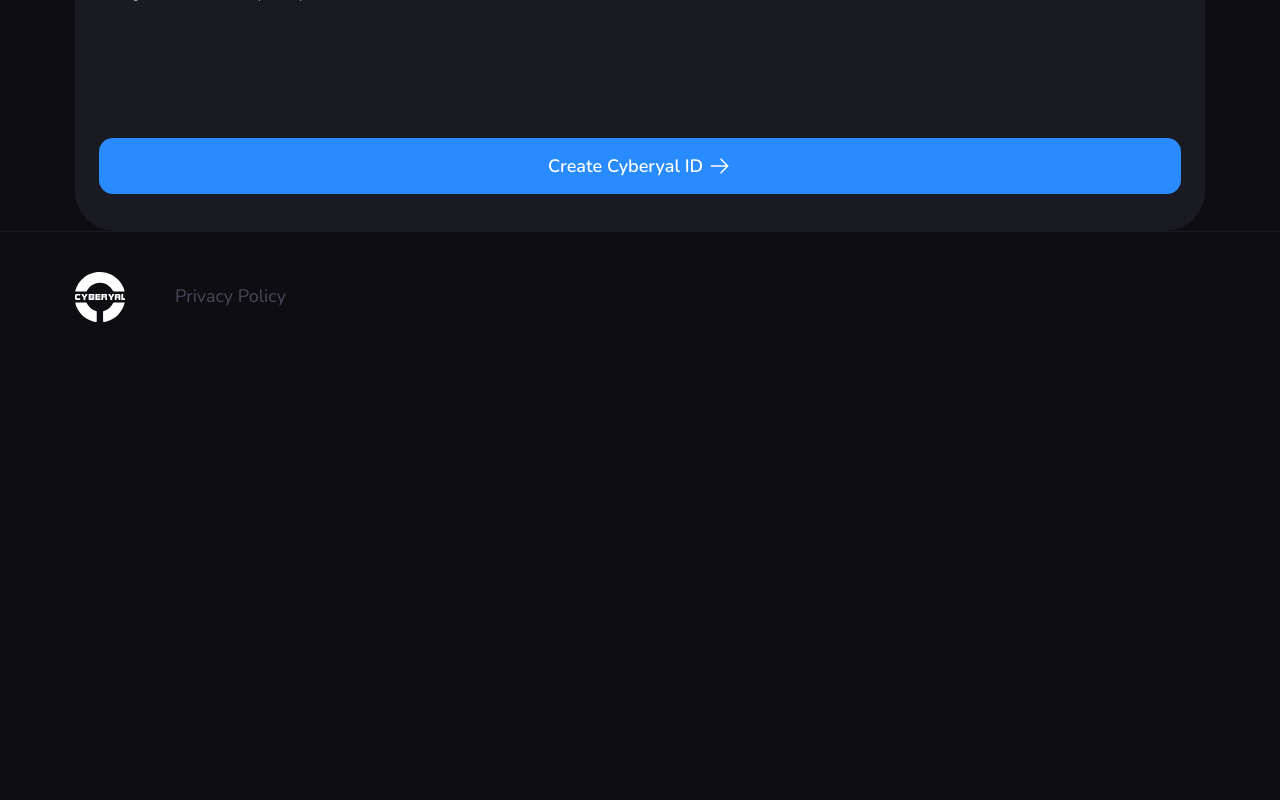
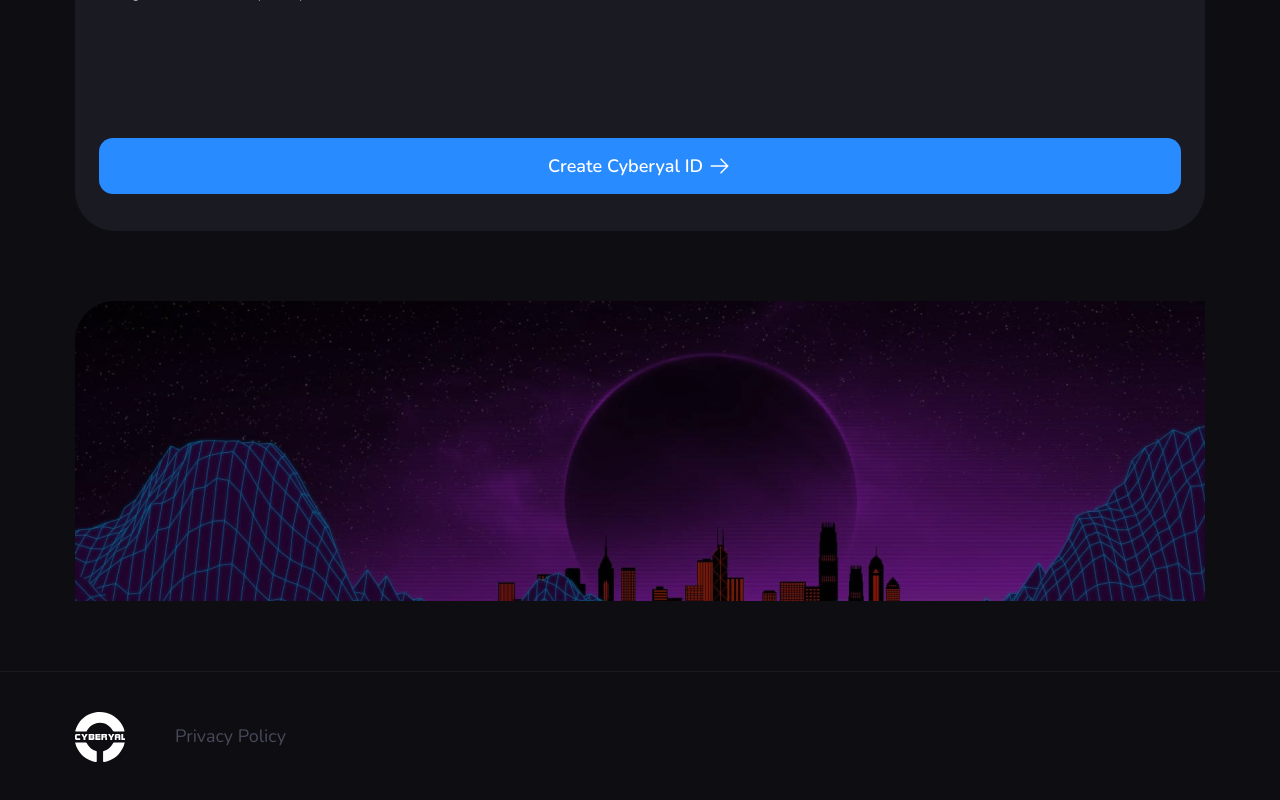
Before and after one commit to VladislavKori/CyberyalLanding, a Next.js app: page / in a window 1280 px wide. Shown: the part 989-1789 px from the top of the page. Before the commit the page ends 1351 px from the top, so only its background shows below. Built offline with nearby package versions, Linux system fonts and the light colour scheme.

Commit message:
feat: Landing.module.scss

```diff
--- /dev/null
+++ b/components/Affilate.tsx
@@ -0,0 +1,5 @@
+function Affilate() {
+  return <div className="affilate"></div>;
+}
+
+export default Affilate;
--- a/pages/index.tsx
+++ b/pages/index.tsx
@@ -6,6 +6,7 @@
 import ComingSoon from "@/components/ComingSoon";
 import Hero from "@/components/Hero";
 import dynamic from "next/dynamic";
+import Affilate from "@/components/Affilate";
 const HeaderWithNoSSR = dynamic(() => import("@/components/Header"), {
   ssr: false,
 });
@@ -80,6 +81,7 @@
             }
             form_button={"Create Cyberyal ID"}
           />
+          <Affilate />
         </div>
         <Footer />
       </main>
--- /dev/null
+++ b/styles/Landing.module.scss
@@ -0,0 +1,5 @@
+.affilate {
+    margin: 70px 0;
+    background-image: url(../public/assets/Affilate.png);
+    height: 300px;
+}
--- a/styles/globals.scss
+++ b/styles/globals.scss
@@ -132,5 +132,6 @@
     background-color: rgba(0, 0, 0, 0.425);
 }
 @import './Home.module.scss';
+@import './Landing.module.scss';
 @import './Privacy.module.scss';
 @import './component.scss';
```
Also changed, not shown: public/assets/Affilate.png (added).
